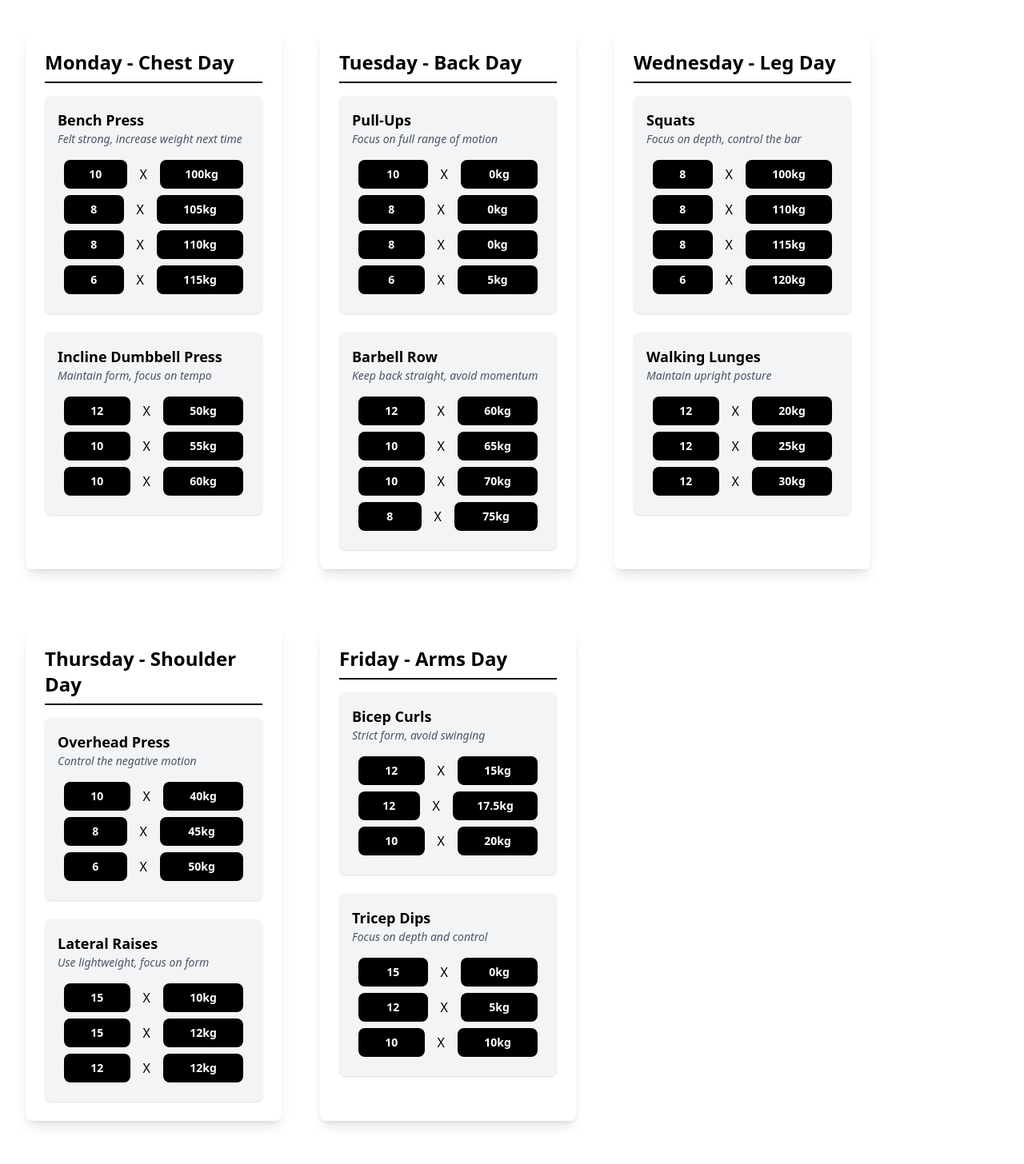
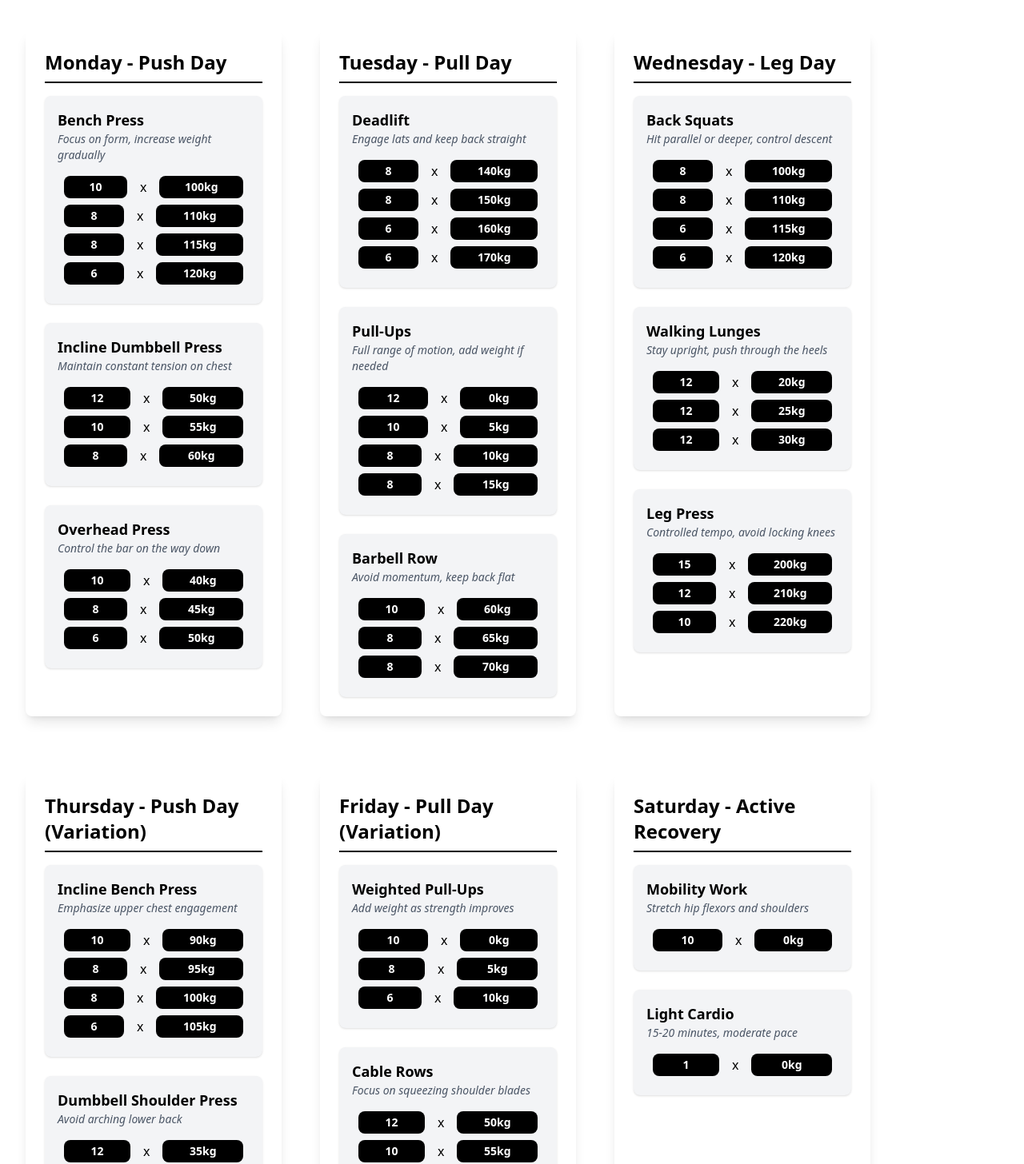
Before and after one commit to JoaDelVecchio/247Pilars, a React (Vite) app in the folder client/: page /fitness/workouts in a window 1280 px wide. Shown: the part 178-1634 px from the top of the page at 80% size. Built offline with nearby package versions, Linux system fonts and the light colour scheme.

Commit message:
Make each workoutCardComponent

```diff
--- a/client/src/mockData/data.ts
+++ b/client/src/mockData/data.ts
@@ -4,27 +4,36 @@ export const workoutsMockData: Workout[] = [
   {
     id: "w1",
     userId: "u1",
-    title: "Chest Day",
+    title: "Push Day",
     dayOfWeek: "Monday",
     exercises: [
       {
         name: "Bench Press",
-        notes: "Felt strong, increase weight next time",
+        notes: "Focus on form, increase weight gradually",
         reps: [
           { numberOfReps: 10, weight: 100 },
-          { numberOfReps: 8, weight: 105 },
           { numberOfReps: 8, weight: 110 },
-          { numberOfReps: 6, weight: 115 },
+          { numberOfReps: 8, weight: 115 },
+          { numberOfReps: 6, weight: 120 },
         ],
       },
       {
         name: "Incline Dumbbell Press",
-        notes: "Maintain form, focus on tempo",
-
+        notes: "Maintain constant tension on chest",
         reps: [
           { numberOfReps: 12, weight: 50 },
           { numberOfReps: 10, weight: 55 },
-          { numberOfReps: 10, weight: 60 },
+          { numberOfReps: 8, weight: 60 },
+        ],
+      },
+      {
+        name: "Overhead Press",
+        notes: "Control the bar on the way down",
+
+        reps: [
+          { numberOfReps: 10, weight: 40 },
+          { numberOfReps: 8, weight: 45 },
+          { numberOfReps: 6, weight: 50 },
         ],
       },
     ],
@@ -32,29 +41,38 @@ export const workoutsMockData: Workout[] = [
   {
     id: "w2",
     userId: "u1",
-    title: "Back Day",
+    title: "Pull Day",
     dayOfWeek: "Tuesday",
     exercises: [
       {
-        name: "Pull-Ups",
-        notes: "Focus on full range of motion",
+        name: "Deadlift",
+        notes: "Engage lats and keep back straight",
 
         reps: [
-          { numberOfReps: 10, weight: 0 },
-          { numberOfReps: 8, weight: 0 },
-          { numberOfReps: 8, weight: 0 },
-          { numberOfReps: 6, weight: 5 },
+          { numberOfReps: 8, weight: 140 },
+          { numberOfReps: 8, weight: 150 },
+          { numberOfReps: 6, weight: 160 },
+          { numberOfReps: 6, weight: 170 },
+        ],
+      },
+      {
+        name: "Pull-Ups",
+        notes: "Full range of motion, add weight if needed",
+
+        reps: [
+          { numberOfReps: 12, weight: 0 },
+          { numberOfReps: 10, weight: 5 },
+          { numberOfReps: 8, weight: 10 },
+          { numberOfReps: 8, weight: 15 },
         ],
       },
       {
         name: "Barbell Row",
-        notes: "Keep back straight, avoid momentum",
-
+        notes: "Avoid momentum, keep back flat",
         reps: [
-          { numberOfReps: 12, weight: 60 },
-          { numberOfReps: 10, weight: 65 },
-          { numberOfReps: 10, weight: 70 },
-          { numberOfReps: 8, weight: 75 },
+          { numberOfReps: 10, weight: 60 },
+          { numberOfReps: 8, weight: 65 },
+          { numberOfReps: 8, weight: 70 },
         ],
       },
     ],
@@ -66,24 +84,31 @@ export const workoutsMockData: Workout[] = [
     dayOfWeek: "Wednesday",
     exercises: [
       {
-        name: "Squats",
-        notes: "Focus on depth, control the bar",
-
+        name: "Back Squats",
+        notes: "Hit parallel or deeper, control descent",
         reps: [
           { numberOfReps: 8, weight: 100 },
           { numberOfReps: 8, weight: 110 },
-          { numberOfReps: 8, weight: 115 },
+          { numberOfReps: 6, weight: 115 },
           { numberOfReps: 6, weight: 120 },
         ],
       },
       {
         name: "Walking Lunges",
-        notes: "Maintain upright posture",
-
+        notes: "Stay upright, push through the heels",
         reps: [
           { numberOfReps: 12, weight: 20 },
           { numberOfReps: 12, weight: 25 },
           { numberOfReps: 12, weight: 30 },
+        ],
+      },
+      {
+        name: "Leg Press",
+        notes: "Controlled tempo, avoid locking knees",
+        reps: [
+          { numberOfReps: 15, weight: 200 },
+          { numberOfReps: 12, weight: 210 },
+          { numberOfReps: 10, weight: 220 },
         ],
       },
     ],
@@ -91,50 +116,33 @@ export const workoutsMockData: Workout[] = [
   {
     id: "w4",
     userId: "u1",
-    title: "Shoulder Day",
+    title: "Push Day (Variation)",
     dayOfWeek: "Thursday",
     exercises: [
       {
-        name: "Overhead Press",
-        notes: "Control the negative motion",
+        name: "Incline Bench Press",
+        notes: "Emphasize upper chest engagement",
 
         reps: [
-          { numberOfReps: 10, weight: 40 },
-          { numberOfReps: 8, weight: 45 },
-          { numberOfReps: 6, weight: 50 },
+          { numberOfReps: 10, weight: 90 },
+          { numberOfReps: 8, weight: 95 },
+          { numberOfReps: 8, weight: 100 },
+          { numberOfReps: 6, weight: 105 },
         ],
       },
       {
-        name: "Lateral Raises",
-        notes: "Use lightweight, focus on form",
+        name: "Dumbbell Shoulder Press",
+        notes: "Avoid arching lower back",
 
         reps: [
-          { numberOfReps: 15, weight: 10 },
-          { numberOfReps: 15, weight: 12 },
-          { numberOfReps: 12, weight: 12 },
-        ],
-      },
-    ],
-  },
-  {
-    id: "w5",
-    userId: "u1",
-    title: "Arms Day",
-    dayOfWeek: "Friday",
-    exercises: [
-      {
-        name: "Bicep Curls",
-        notes: "Strict form, avoid swinging",
-
-        reps: [
-          { numberOfReps: 12, weight: 15 },
-          { numberOfReps: 12, weight: 17.5 },
-          { numberOfReps: 10, weight: 20 },
+          { numberOfReps: 12, weight: 35 },
+          { numberOfReps: 10, weight: 40 },
+          { numberOfReps: 8, weight: 45 },
         ],
       },
       {
         name: "Tricep Dips",
-        notes: "Focus on depth and control",
+        notes: "Keep elbows tucked",
 
         reps: [
           { numberOfReps: 15, weight: 0 },
@@ -144,4 +152,66 @@ export const workoutsMockData: Workout[] = [
       },
     ],
   },
+  {
+    id: "w5",
+    userId: "u1",
+    title: "Pull Day (Variation)",
+    dayOfWeek: "Friday",
+    exercises: [
+      {
+        name: "Weighted Pull-Ups",
+        notes: "Add weight as strength improves",
+
+        reps: [
+          { numberOfReps: 10, weight: 0 },
+          { numberOfReps: 8, weight: 5 },
+          { numberOfReps: 6, weight: 10 },
+        ],
+      },
+      {
+        name: "Cable Rows",
+        notes: "Focus on squeezing shoulder blades",
+
+        reps: [
+          { numberOfReps: 12, weight: 50 },
+          { numberOfReps: 10, weight: 55 },
+          { numberOfReps: 8, weight: 60 },
+          { numberOfReps: 8, weight: 65 },
+        ],
+      },
+    ],
+  },
+  {
+    id: "w6",
+    userId: "u1",
+    title: "Active Recovery",
+    dayOfWeek: "Saturday",
+    exercises: [
+      {
+        name: "Mobility Work",
+        notes: "Stretch hip flexors and shoulders",
+
+        reps: [{ numberOfReps: 10, weight: 0 }],
+      },
+      {
+        name: "Light Cardio",
+        notes: "15-20 minutes, moderate pace",
+
+        reps: [{ numberOfReps: 1, weight: 0 }],
+      },
+    ],
+  },
+  {
+    id: "w7",
+    userId: "u1",
+    title: "Rest or Cardio",
+    dayOfWeek: "Sunday",
+    exercises: [
+      {
+        name: "Light Jog",
+        notes: "Keep it easy, recover for next week",
+        reps: [{ numberOfReps: 20, weight: 0 }],
+      },
+    ],
+  },
 ];
--- a/client/src/routes/FitnessPage/FitnessWorkoutPage/Workout.tsx
+++ b/client/src/routes/FitnessPage/FitnessWorkoutPage/WorkoutCard.tsx
@@ -1,8 +1,8 @@
 import { Workout as WorkoutType } from "../../../types/types";
 
-const Workout = ({ workout }: { workout: WorkoutType }) => {
+const WorkoutCard = ({ workout }: { workout: WorkoutType }) => {
   return (
-    <div className="bg-white shadow-lg rounded-lg p-6 mb-6 w-80 max-w-3xl">
+    <div className="bg-white shadow-lg rounded-lg p-6 mb-6 w-80 max-w-3xl hover:scale-101 duration-300">
       {/* Workout Title */}
       <h3 className="text-2xl font-bold text-black mb-4 border-b-2 pb-2">
         {workout.dayOfWeek} - {workout.title}
@@ -11,7 +11,10 @@ const Workout = ({ workout }: { workout: WorkoutType }) => {
       {/* Exercises List */}
       <ul className="space-y-6 ">
         {workout.exercises.map((exercise, i) => (
-          <li key={i} className="bg-gray-100 rounded-lg p-4 shadow-sm">
+          <li
+            key={i}
+            className="bg-gray-100 rounded-lg p-4 shadow-sm hover:scale-105 duration-300"
+          >
             {/* Exercise Name */}
             <h4 className="text-lg font-semibold text-black">
               {exercise.name}
@@ -26,12 +29,12 @@ const Workout = ({ workout }: { workout: WorkoutType }) => {
             <div className="p-2 flex flex-col gap-2">
               {exercise.reps.map((rep) => (
                 <div className="flex gap-4 items-center justify-center">
-                  <span className="bg-black text-center text-white py-2 px-4 flex-grow rounded-lg text-sm font-semibold">
+                  <span className="bg-black text-center text-white py-1 flex-grow rounded-lg text-sm font-semibold">
                     {" "}
                     {rep.numberOfReps}
                   </span>{" "}
-                  X{" "}
-                  <span className="bg-black text-center text-white py-2 px-4 flex-grow rounded-lg text-sm font-semibold">
+                  x{" "}
+                  <span className="bg-black text-center text-white py-1  flex-grow rounded-lg text-sm font-semibold">
                     {rep.weight}kg
                   </span>
                 </div>
@@ -44,4 +47,4 @@ const Workout = ({ workout }: { workout: WorkoutType }) => {
   );
 };
 
-export default Workout;
+export default WorkoutCard;
--- a/client/src/routes/FitnessPage/FitnessWorkoutPage/Workouts.tsx
+++ b/client/src/routes/FitnessPage/FitnessWorkoutPage/Workouts.tsx
@@ -1,5 +1,5 @@
 import { Workout as WorkoutType } from "../../../types/types";
-import Workout from "./Workout";
+import Workout from "./WorkoutCard";
 
 const Workouts = ({ workouts }: { workouts: WorkoutType[] }) => {
   return (
```
